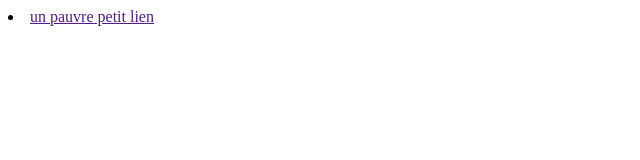
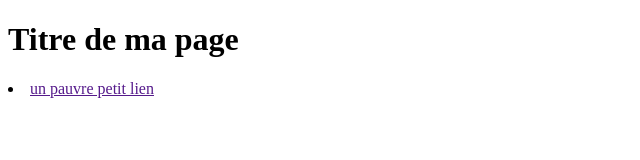
Before and after one commit to mickaelsteinberg/rebase-example, a plain HTML site: page index.html in a window 1280 px wide. Shown: the whole page, without its empty margins (0-640 px from the left). Drawn offline with Linux system fonts and the light colour scheme.

Commit message:
Ajout d'un titre à la page index

```diff
--- a/index.html
+++ b/index.html
@@ -6,6 +6,7 @@
     <title>Document</title>
 </head>
 <body>
+    <h1>Titre de ma page</h1>
     <nav>
         <li>
             <a href="">un pauvre petit lien</a>
```
